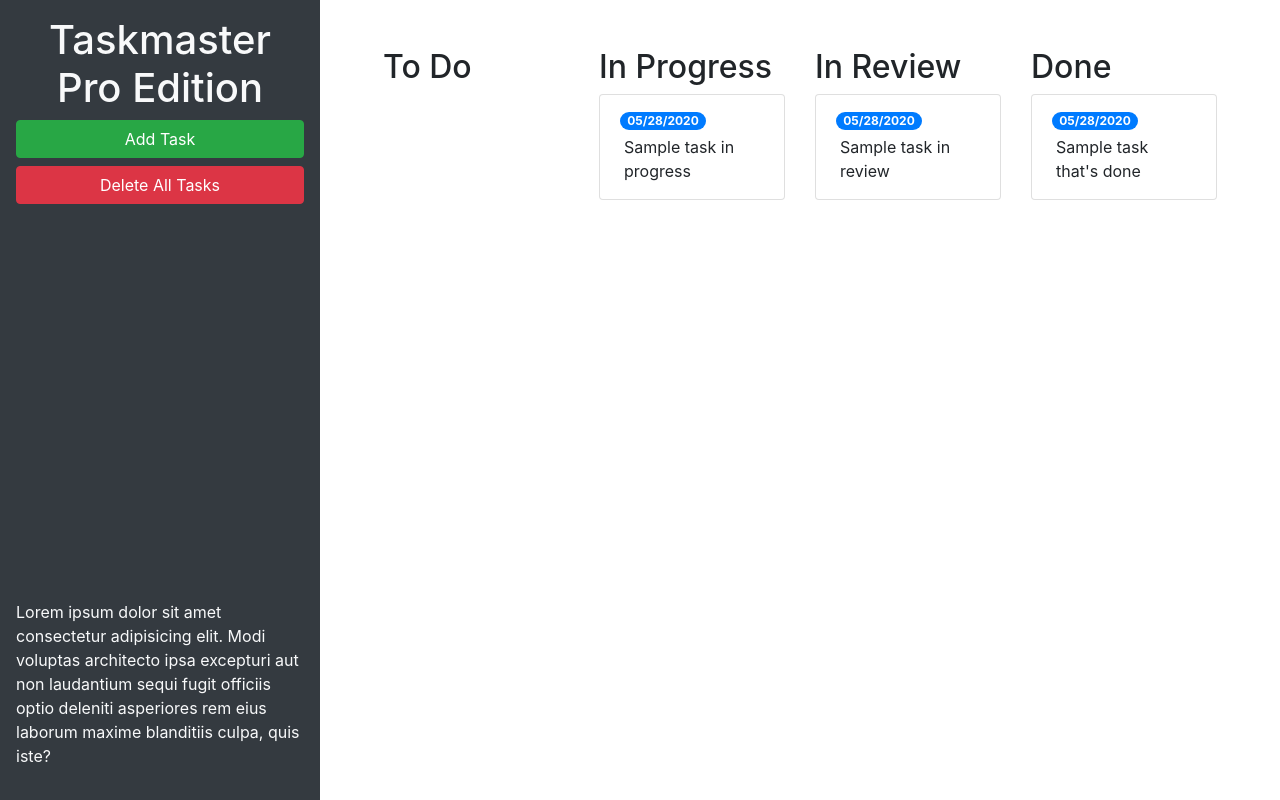
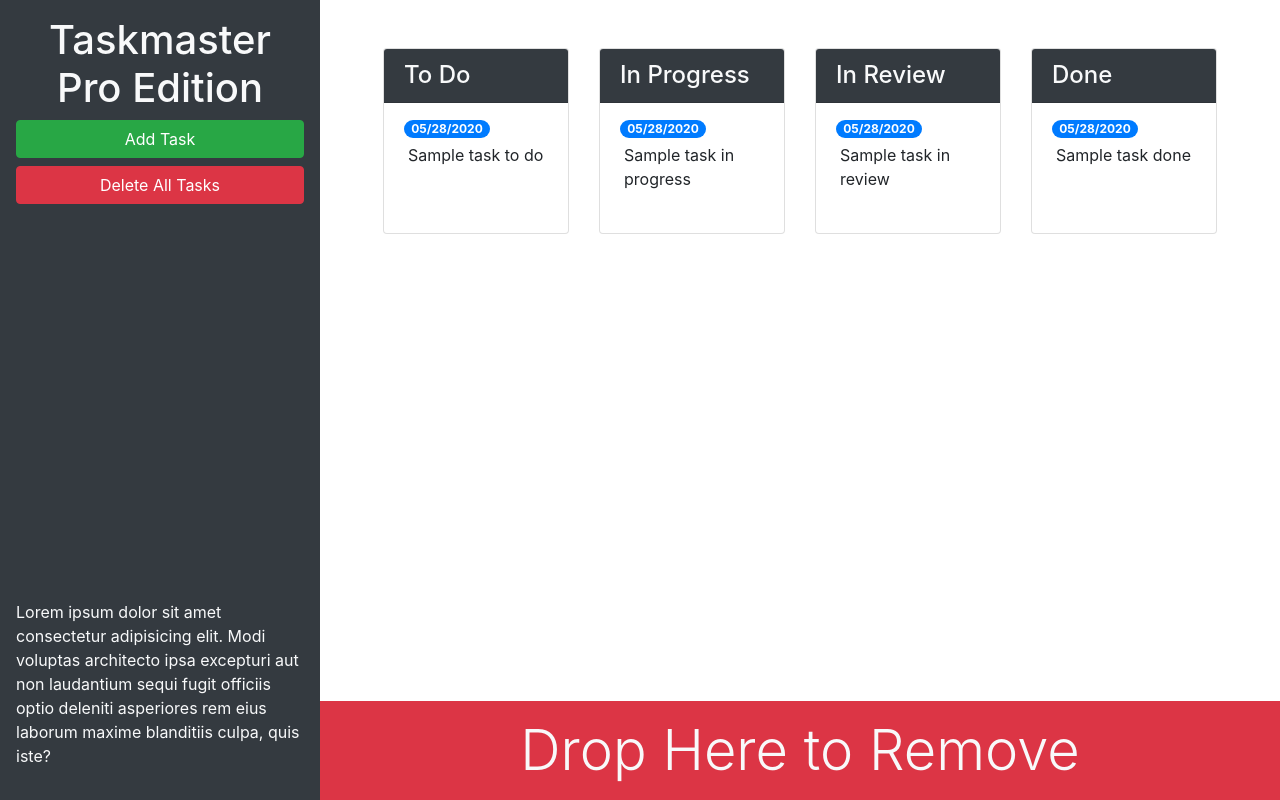
Before and after one commit to mcelhatton/taskmaster-pro, a plain HTML site: page index.html in a window 1280 px wide. Drawn offline with nearby package versions, Linux system fonts and the light colour scheme.

Commit message:
saving bootstrap

```diff
--- a/index.html
+++ b/index.html
@@ -14,57 +14,84 @@
 <body>
 
   <div class="row min-vh-100 no-gutters">
-    <header class="col-12 col-lg-3 bg-dark text-light d-flex flex-column p-4 p-lg-3">
+    <header class="col-12 col-lg-3 bg-dark text-light d-flex flex-column p-4 p-lg-3 sticky-top">
       <h1 class="text-center">Taskmaster Pro Edition</h1>
       <button id="create-task" class="btn btn-block btn-success" data-toggle="modal" data-target="#task-form-modal">Add
         Task</button>
       <button id="remove-tasks" class="btn btn-block btn-danger">Delete All Tasks</button>
-      <p class="mt-auto">Lorem ipsum dolor sit amet consectetur adipisicing elit. Modi voluptas architecto ipsa
+      <p class="mt-auto d-none d-lg-block">Lorem ipsum dolor sit amet consectetur adipisicing elit. Modi voluptas architecto ipsa
         excepturi aut non
         laudantium sequi fugit officiis optio deleniti asperiores rem eius laborum maxime blanditiis culpa, quis iste?
       </p>
     </header>
-    <main class="col-12 col-lg-9">
+    <main class="col-12 col-lg-9 d-flex flex-column">
       <div class="m-5 row justify-content-around">
         <!-- todo start -->
         <div class="col-12 col-md-6 col-xl-3 mb-3">
-          <h2>To Do</h2>
-          <ul id="list-toDo" class="list-group"> </ul>
+          <div class="card">
+            <h4 class="card-header bg-dark text-light">
+              To Do
+            </h4>
+            <ul id="list-toDo" class="list-group list-group-flush">
+              <li class="list-group-item">
+                <span class="badge badge-primary badge-pill">05/28/2020</span>
+                <p class="m-1">Sample task to do</p>
+              </li>
+            </ul>
+          </div>
         </div>
         <!-- todo end -->
         <!-- in progress start-->
         <div class="col-12 col-md-6 col-xl-3 mb-3">
-          <h2>In Progress</h2>
-          <ul id="list-inProgress" class="list-group">
+          <div class="card">
+            <h4 class="card-header bg-dark text-light">
+              In Progress
+            </h4>
+            <ul id="list-inProgress" class="list-group list-group-flush">
               <li class="list-group-item">
                 <span class="badge badge-primary badge-pill">05/28/2020</span>
                 <p class="m-1">Sample task in progress</p>
               </li>
             </ul>
           </div>
+        </div>
         <!-- inProgress end -->
         <!-- in review start -->
         <div class="col-12 col-md-6 col-xl-3 mb-3">
-          <h2>In Review</h2>
-          <ul id="list-inReview" class="list-group">
+          <div class="card">
+            <h4 class="card-header bg-dark text-light">
+              In Review
+            </h4>
+            <ul id="list-inReview" class="list-group list-group-flush">
               <li class="list-group-item">
                 <span class="badge badge-primary badge-pill">05/28/2020</span>
                 <p class="m-1">Sample task in review</p>
               </li>
             </ul>
           </div>
+        </div>
         <!-- end in review -->
         <!-- done start -->
         <div class="col-12 col-md-6 col-xl-3 mb-3">
-          <h2>Done</h2>
-          <ul id="list-done" class="list-group">
+          <div class="card">
+            <h4 class="card-header bg-dark text-light">
+              Done
+            </h4>
+            <ul id="list-done" class="list-group list-group-flush">
               <li class="list-group-item">
                 <span class="badge badge-primary badge-pill">05/28/2020</span>
-              <p class="m-1">Sample task that's done</p>
+                <p class="m-1">Sample task done</p>
               </li>
             </ul>
           </div>
+        </div>
         <!-- done end -->
+      </div>
+      <!-- trash element start -->
+      <div id="trash" class="mt-auto">
+        <div class="w-100 bg-danger p-3 text-center text-light display-4">
+          Drop Here to Remove
+        </div>
       </div>
     </main>
   </div>
@@ -84,11 +111,11 @@
           <form>
             <div class="form-group">
               <label for="modalTaskDescription">Task description</label>
-              <textarea id="modalTaskDescription" rows="3"></textarea>
+              <textarea id="modalTaskDescription" rows="3" class="form-control"></textarea>
             </div>
             <div class="form-group">
               <label for="modalDueDate">Due date</label>
-              <input type="text" id="modalDueDate" placeholder="mm/dd/yyyy" autocomplete="off" />
+              <input type="text" class="form-control" id="modalDueDate" placeholder="mm/dd/yyyy" autocomplete="off" />
             </div>
           </form>
         </div>
```
Lines whose indentation alone changed are shown as unchanged.
